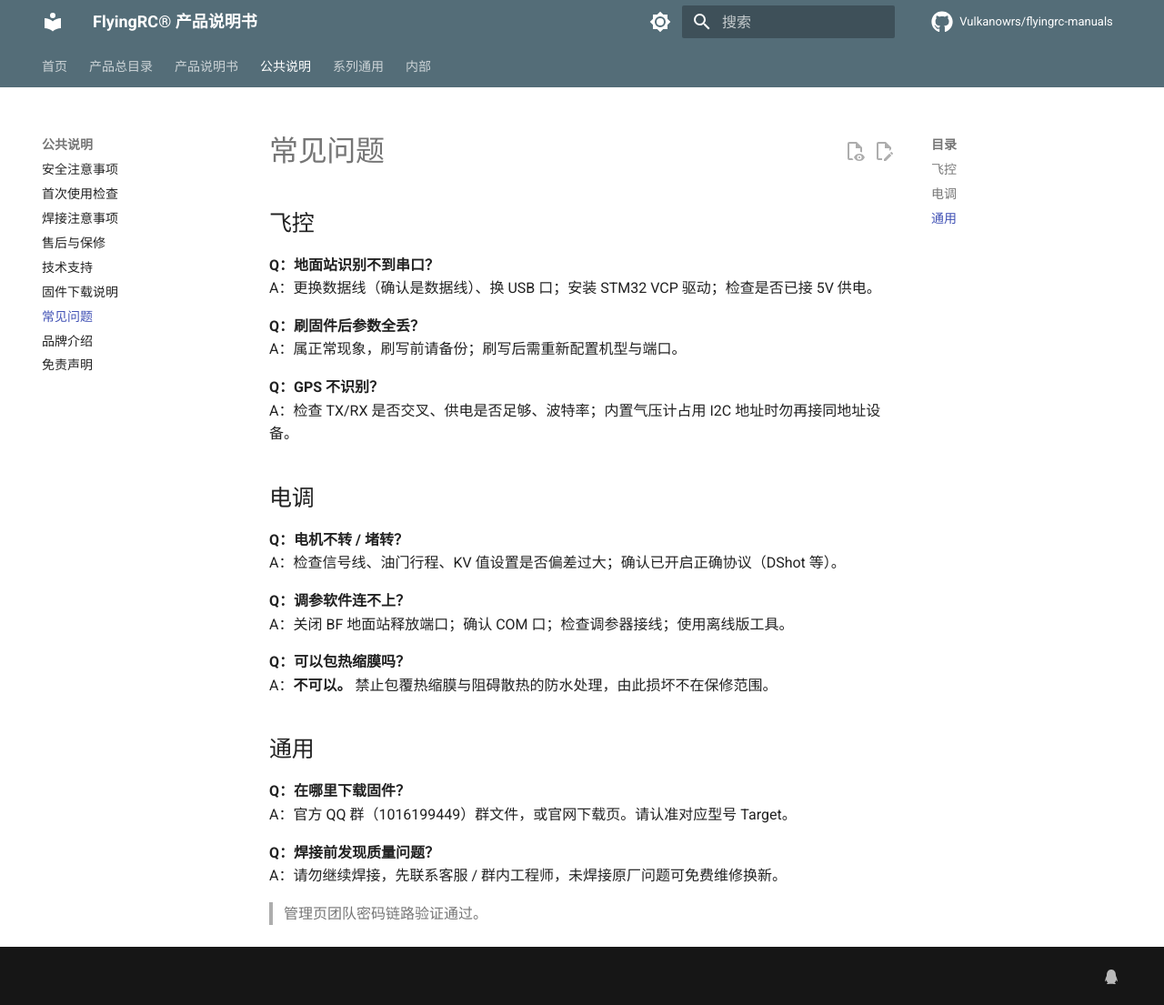
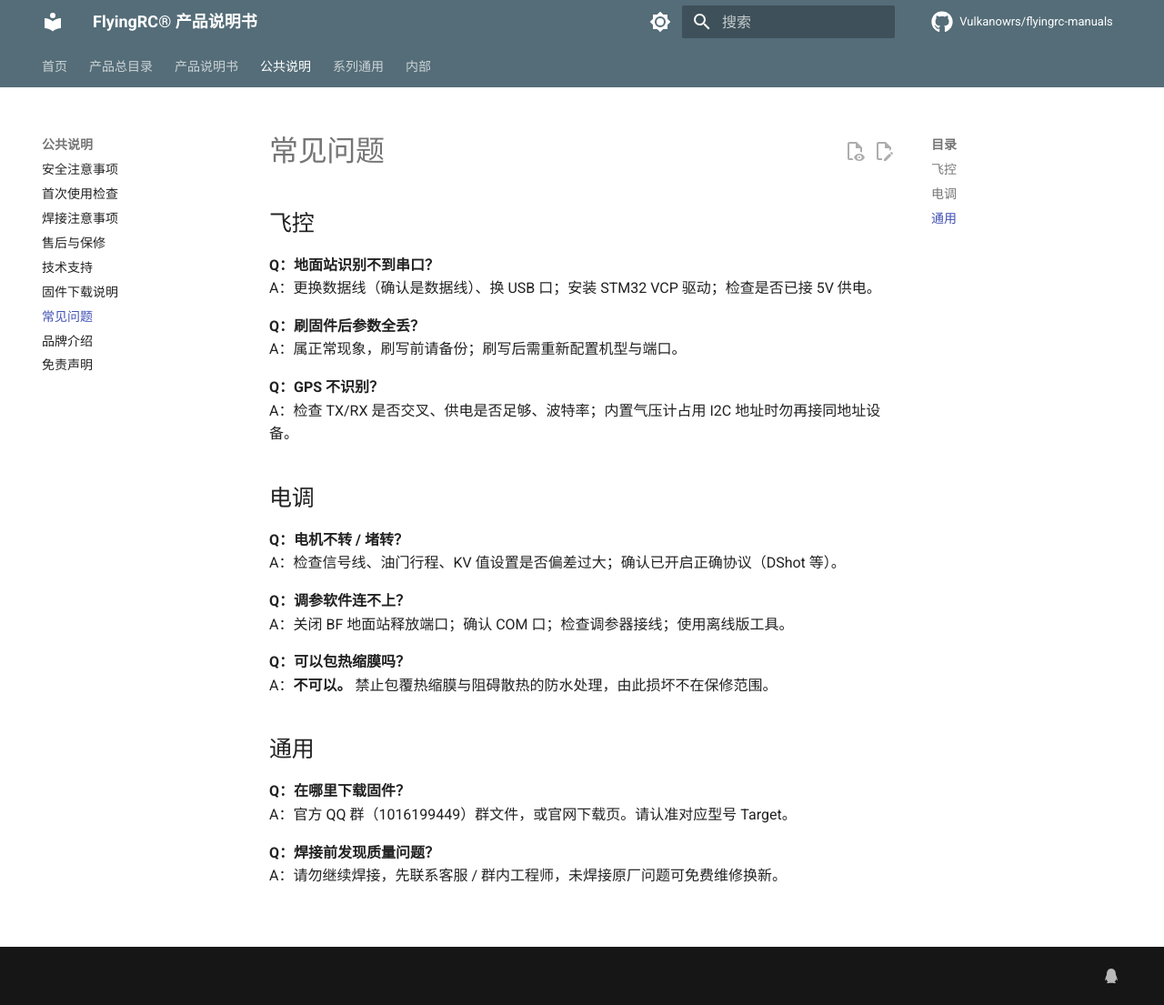
Before and after one commit to Vulkanowrs/flyingrc-manuals, an MkDocs documentation site: the page built from docs/shared/faq.md, in a window 1280 px wide and 1105 px high. Shown: the whole window at 91% size. Built offline with MkDocs 1.6.1 and Material for MkDocs 9.7.7, drawn with Linux system fonts in a browser that asks for light colours; comment, search, counter and statistics services are not loaded.

Commit message:
docs: remove team-login smoke note

```diff
--- a/docs/shared/faq.md
+++ b/docs/shared/faq.md
@@ -29,5 +29,3 @@ A：官方 QQ 群（1016199449）群文件，或官网下载页。请认准对
 
 **Q：焊接前发现质量问题？**
 A：请勿继续焊接，先联系客服 / 群内工程师，未焊接原厂问题可免费维修换新。
-
-> 管理页团队密码链路验证通过。
```
